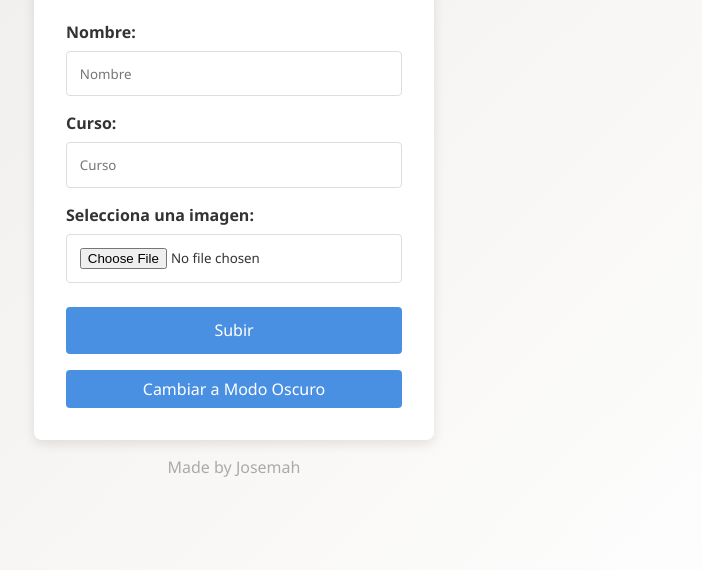
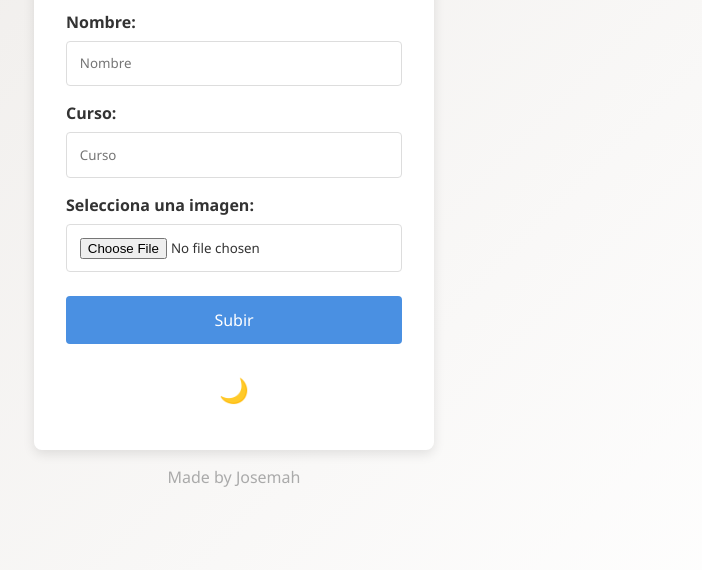
Before and after one commit to josemah32/webcole, a website: page index.html in a window 1280 px wide. Shown: the part 230-800 px from the top of the page, without its empty margins (406-1108 px from the left). Drawn offline with Linux system fonts and the light colour scheme.

Commit message:
Update index.html

```diff
--- a/index.html
+++ b/index.html
@@ -125,17 +125,15 @@
 
         .toggle-button {
           margin-top: 1rem;
-          background-color: #4a90e2;
-          color: white;
+          background: none;
           border: none;
-          padding: 0.5rem 1rem;
-          border-radius: 4px;
           cursor: pointer;
-          transition: background-color 0.3s;
+          font-size: 1.5rem; /* Adjust icon size */
+          transition: transform 0.3s;
         }
 
         .toggle-button:hover {
-          background-color: #357ABD;
+          transform: scale(1.1); /* Slightly enlarge on hover */
         }
     </style>
 </head>
@@ -157,7 +155,9 @@
             <button type="submit">Subir</button>
         </form>
 
-        <button class="toggle-button" onclick="toggleDarkMode()">Cambiar a Modo Oscuro</button>
+        <button class="toggle-button" onclick="toggleDarkMode()">
+            🌙 <!-- Icono de luna para el modo oscuro -->
+        </button>
     </div>
 
     <footer>
@@ -169,7 +169,7 @@
         function toggleDarkMode() {
             document.body.classList.toggle('dark-mode');
             const button = document.querySelector('.toggle-button');
-            button.textContent = document.body.classList.contains('dark-mode') ? 'Cambiar a Modo Claro' : 'Cambiar a Modo Oscuro';
+            button.innerHTML = document.body.classList.contains('dark-mode') ? '☀️' : '🌙'; // Cambia entre sol y luna
         }
     </script>
 </body>
```
